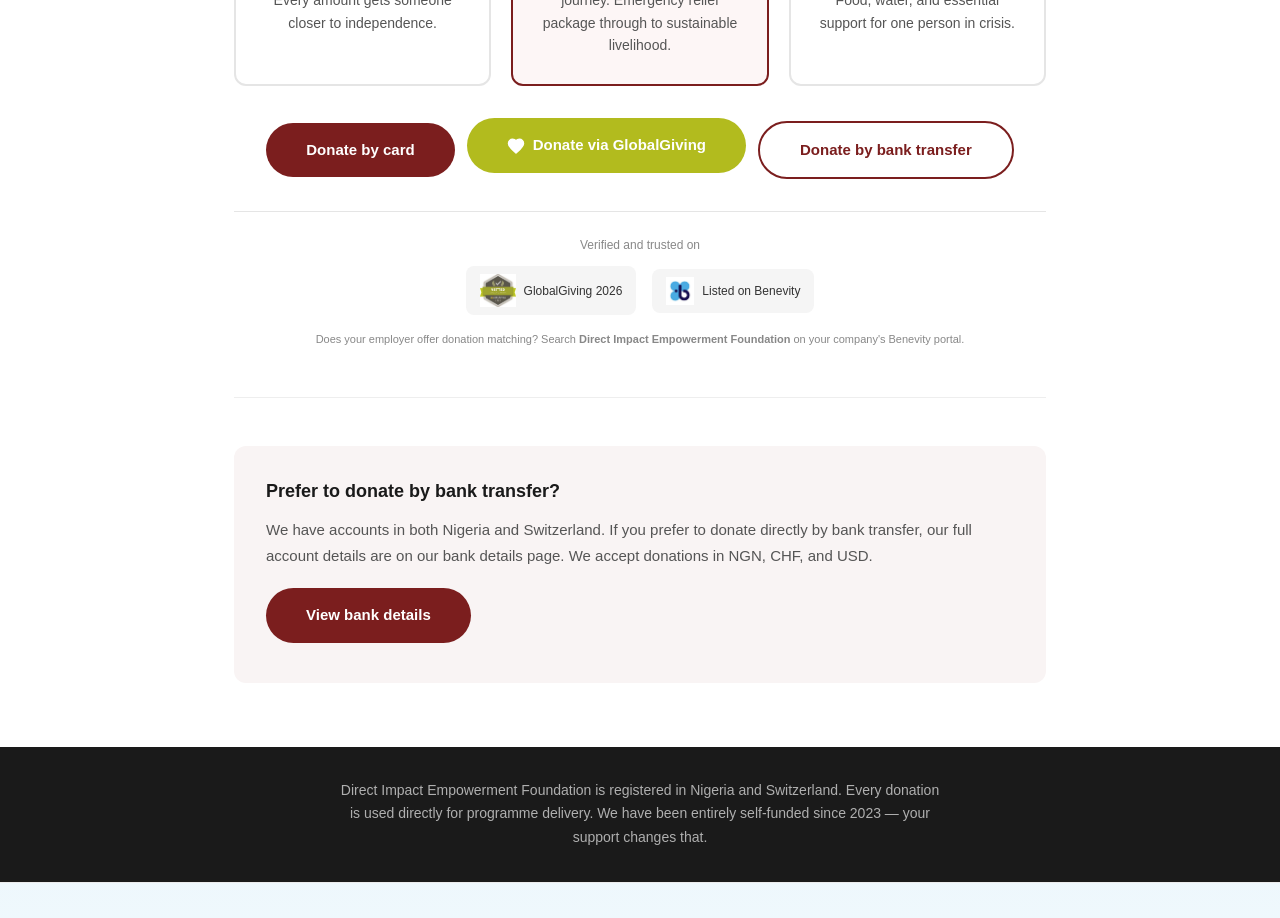
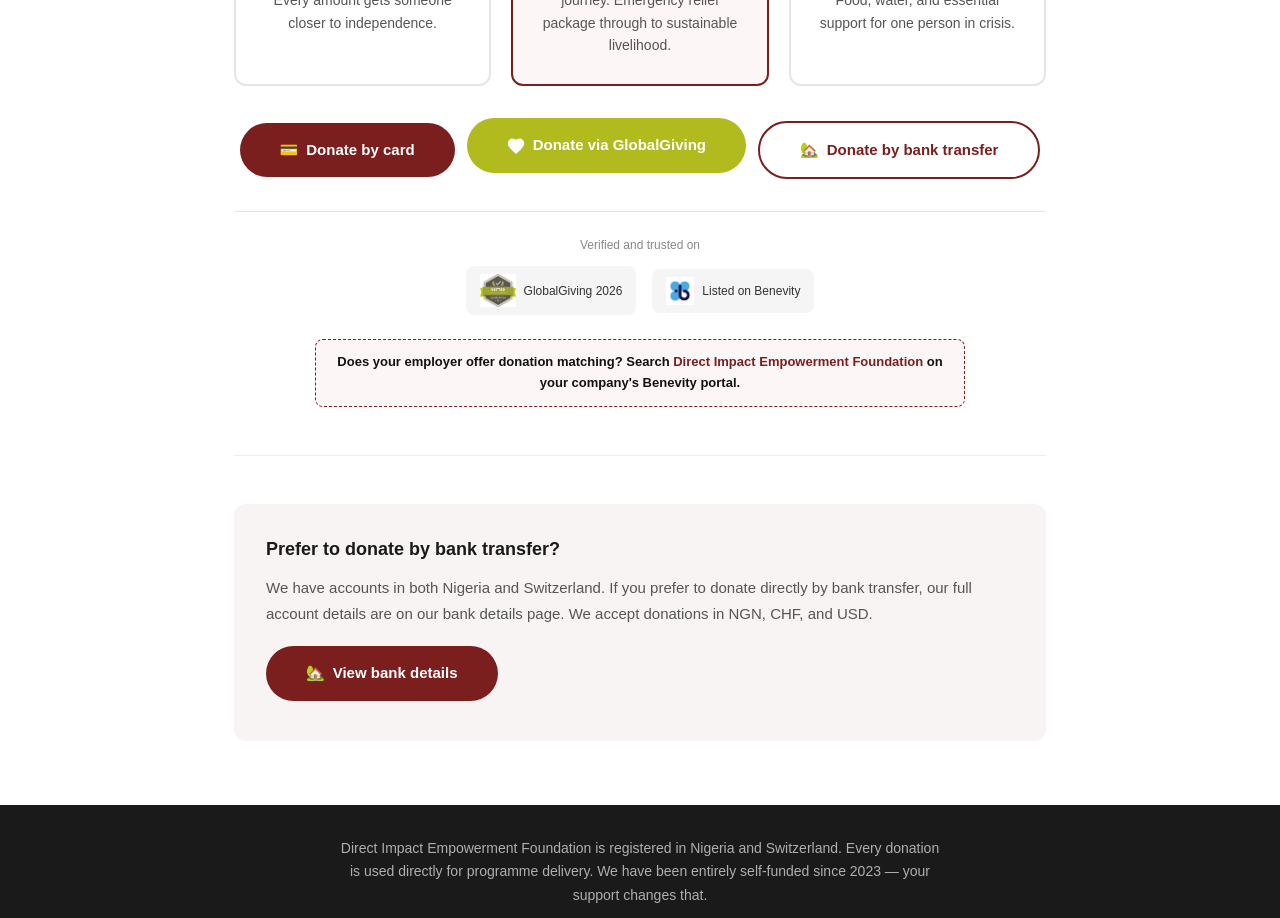
Before and after one commit to codetipster/directimpact-foundation, a Next.js app: page /donate in a window 1280 px wide. Shown: the part 1560-2478 px from the top of the page. Built offline with nearby package versions, Linux system fonts and the light colour scheme.

Commit message:
latest donors  landing page

```diff
--- a/app/donate/page.tsx
+++ b/app/donate/page.tsx
@@ -174,7 +174,10 @@
       lineHeight: 1.6,
     },
     btnRed: {
-      display: 'inline-block',
+      display: 'inline-flex',
+      alignItems: 'center',
+      justifyContent: 'center',
+      gap: '8px',
       background: '#7B1E1E',
       color: '#fff',
       fontWeight: 600,
@@ -186,7 +189,10 @@
       marginBottom: '8px',
     },
     btnOutline: {
-      display: 'inline-block',
+      display: 'inline-flex',
+      alignItems: 'center',
+      justifyContent: 'center',
+      gap: '8px',
       background: 'transparent',
       color: '#7B1E1E',
       fontWeight: 600,
@@ -364,7 +370,7 @@
           {/* Buttons Selection Block */}
           <div style={{ textAlign: 'center', margin: '32px 0 16px' }}>
             <a href="https://buy.stripe.com/4gMaEXeHH5Hi6yDgfQ3cc00" target="_blank" rel="noopener noreferrer" style={s.btnRed}>
-              Donate by card
+              <span>💳</span> Donate by card
             </a>
 
             <a href="https://www.globalgiving.org/donate/105967/direct-impact-empowerment-foundation/" target="_blank" rel="noopener noreferrer" style={s.btnOrange}>
@@ -374,10 +380,12 @@
               Donate via GlobalGiving
             </a>
 
-            <a href="/bank-details" style={s.btnOutline}>Donate by bank transfer</a>
+            <a href="/bank-details" style={s.btnOutline}>
+              <span>🏡</span> Donate by bank transfer
+            </a>
           </div>
 
-          {/* Placement 2 - Donate page, below the donate buttons (Moved Lower Component Up) */}
+          {/* Placement 2 - Donate page, below the donate buttons */}
           <div style={{
             borderTop: '1px solid #e5e5e5',
             paddingTop: '1.5rem',
@@ -399,7 +407,7 @@
               justifyContent: 'center',
               gap: '1rem',
               flexWrap: 'wrap' as const,
-              marginBottom: '1rem',
+              marginBottom: '1.5rem',
             }}>
               <a
                 href="https://www.globalgiving.org/dy/v2/pe/dashboard/overview.html?organization.id=105967"
@@ -451,15 +459,22 @@
               </a>
             </div>
 
+            {/* Redesigned Corporate Matching Callout Text */}
             <p style={{
-              fontSize: '11px',
-              color: '#888',
+              fontSize: '13px',
+              color: '#111',
+              fontWeight: 600,
               textAlign: 'center',
-              margin: 0,
+              margin: '0 auto',
+              maxWidth: '650px',
               lineHeight: 1.6,
+              background: '#fdf6f6',
+              padding: '12px 20px',
+              borderRadius: '8px',
+              border: '1px dashed #7B1E1E'
             }}>
               Does your employer offer donation matching? Search{' '}
-              <strong>Direct Impact Empowerment Foundation</strong>{' '}
+              <strong style={{ color: '#7B1E1E', fontWeight: 700 }}>Direct Impact Empowerment Foundation</strong>{' '}
               on your company&apos;s Benevity portal.
             </p>
           </div>
@@ -475,7 +490,7 @@
             directly by bank transfer, our full account details are on our bank details page.
             We accept donations in NGN, CHF, and USD.
           </p>
-          <a href="/bank-details" style={s.btnRed}>View bank details</a>
+          <a href="/bank-details" style={s.btnRed}><span>🏡</span> View bank details</a>
         </section>
 
       </div>
```
